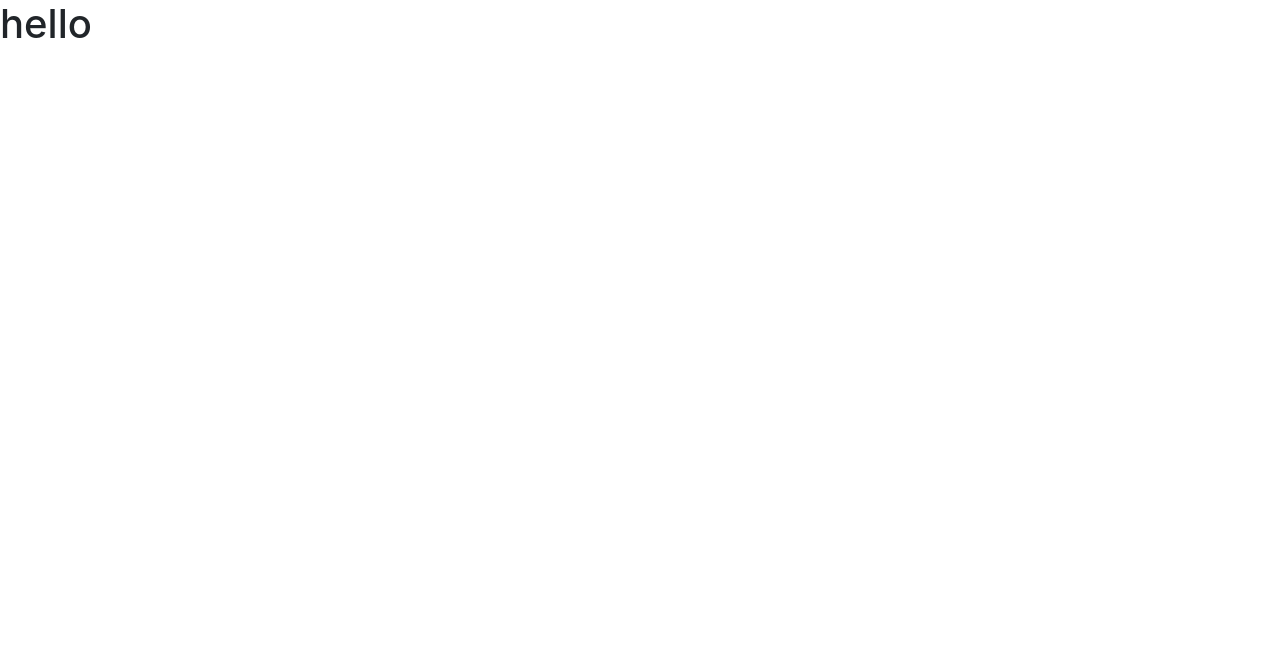
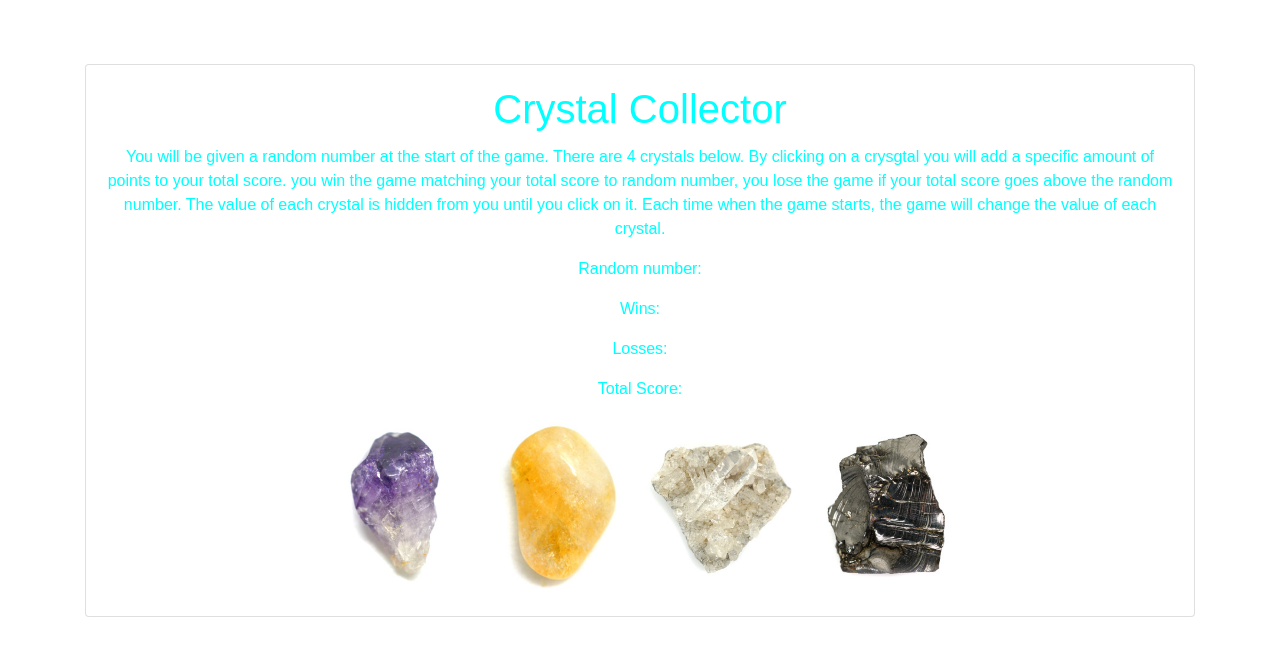
Before and after one commit to alexchalyy/unit-4-game, a plain HTML site: page index.html in a window 1280 px wide. Drawn offline with Linux system fonts and the light colour scheme.

Commit message:
finished html file

```diff
--- a/assets/css/style.css
+++ b/assets/css/style.css
@@ -0,0 +1,32 @@
+/*  This styles the crystal html page.
+
+    Written by Alex Chalyy on 2/16/2019.    */
+
+/*  This styles things inside the card. */
+
+#c1  {
+    color:  aqua;
+    text-align: center;
+    margin-top: 5%;
+    font-family: Arial, Helvetica, sans-serif;
+}
+
+/*  This styles the crystal links. */
+
+#a,
+#c,
+#q,
+#s  {
+    float: center;
+    width: 15%;
+}
+
+/*  Media query for small screens, reduces the size of the card.    */
+
+@media only screen and (max-height: 414px) {
+
+    #c1,
+    .card-title {
+        font-size: 10%;
+    }
+}
--- a/index.html
+++ b/index.html
@@ -1,5 +1,6 @@
 <!DOCTYPE html>
 <html lang="en">
+
 <!-- Crystals game html file.
 
      Rules of the game:
@@ -8,7 +9,7 @@
 
      2. Computer guesses a random number between 19 and 120 and displays it.
 
-     3. Each crystal image on the screen is assigned a random integer between 1-12 (they are not displayed).
+     3. Each of the 4 crystal images on the screen is assigned a random integer between 1-12 (they are not displayed).
 
      4. Total score integer is set to zero and displayed on screen.
 
@@ -22,7 +23,7 @@
 
      Written by Alex Chalyy on 2/16/2019.   -->
 
-<!-- The head links to bootstrap css sheet.-->
+<!-- The head links to bootstrap, reset, and unique css sheets.-->
 
 <head>
     <meta charset="UTF-8">
@@ -37,5 +38,24 @@
 <!--    Contains the game box. -->
 
 <body>
-    <h1>hello</h1>
+    <div class="container" id="c1">
+        <div class="row">
+            <div class="col-sm-12">
+                <div class="card">
+                    <div class="card-body">
+                        <h1 class="card-title">Crystal Collector</h1>
+                        <p id="p1">You will be given a random number at the start of the game. There are 4 crystals below. By clicking on a crysgtal you will add a specific amount of points to your total score. you win the game matching your total score to random number, you lose the game if your total score goes above the random number. The value of each crystal is hidden from you until you click on it. Each time when the game starts, the game will change the value of each crystal.</p>
+                        <p id="random">Random number: </p>
+                        <p id="wins">Wins:  </p>
+                        <p id="losses">Losses:  </p>
+                        <p id="score">Total Score: </p>
+                        <a href="#"><img src="assets/images/amethyst-292x300.jpg" alt="image cannot be displayed" id="a"></a>
+                        <a href="#"><img src="assets/images/citrine-269x300.jpg" alt="image cannot be displayed" id="c"></a>
+                        <a href="#"><img src="assets/images/clear-quartz-300x284.jpg" alt="image cannot be displayed" id="q"></a>
+                        <a href="#"><img src="assets/images/shungite-271x300.jpg" alt="image cannot be displayed" id="s"></a>
+                    </div>
+                </div>
+            </div>
+        </div>
+    </div>
 </body>
```
